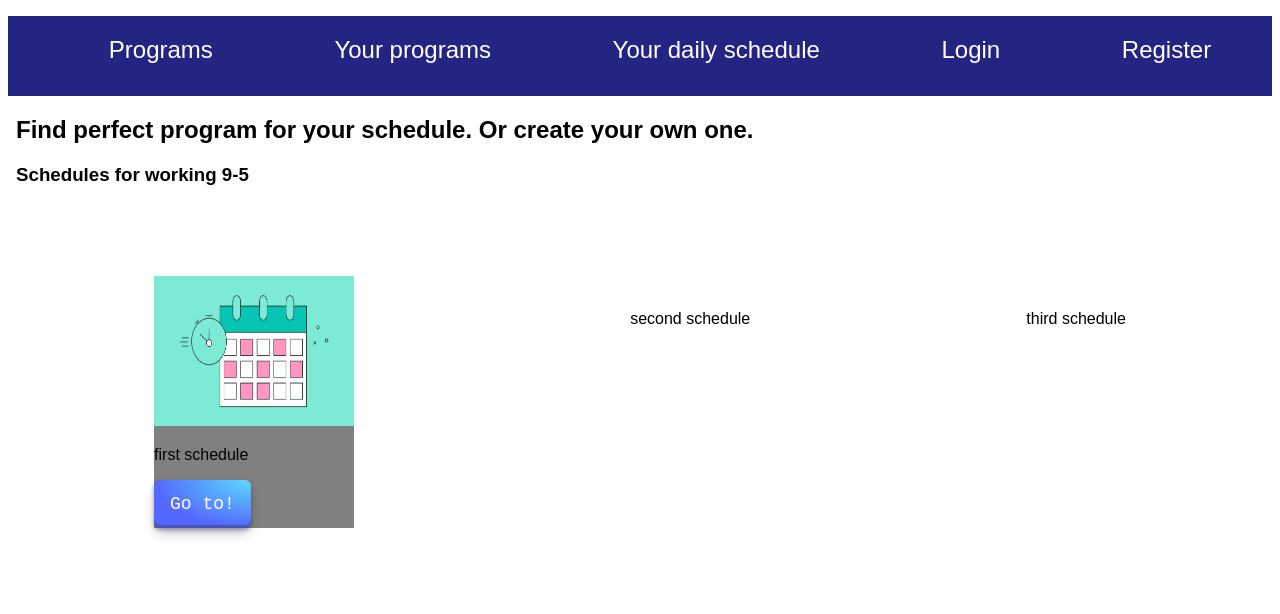
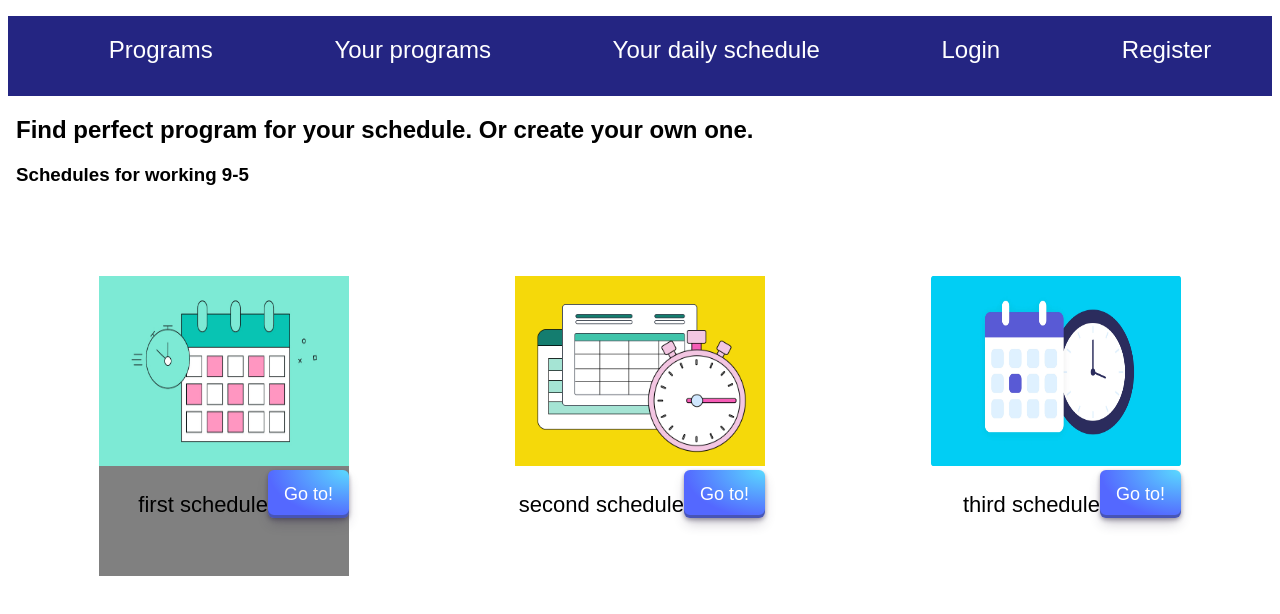
Before and after one commit to NixanV/Productivity-App, a React (Create React App) app: page /programs in a window 1280 px wide. Shown: the top 614 px of the page. Built offline with nearby package versions, Linux system fonts and the light colour scheme; a web font is replaced by a local one.

Commit message:
two more divs created

```diff
--- a/src/components/programs/Programs.js
+++ b/src/components/programs/Programs.js
@@ -1,5 +1,7 @@
 import styles from "./programs.module.css";
 import image_one from "./images/How-to-schedule-TikTok-posts_Artboard-1-copy.jpg";
+import image_two from "./images/51f9d524-5bc9-487e-8ed7-11f6a405b88e_master-schedule.png";
+import image_three from "./images/Project-schedule.webp";
 
 export const Programs = () => {
     return(
@@ -17,8 +19,8 @@ export const Programs = () => {
                     <div>
                         <img className={styles["image-first-schedule"]} src={image_one}/>
                     </div>
-                    <div>
-                        <p>
+                    <div className={styles["bottom-part"]}>
+                        <p className={styles["paragraphs"]}>
                             first schedule
                         </p>
                         <button className={styles["button-go-to"]}>
@@ -28,22 +30,28 @@ export const Programs = () => {
                 </div>
                 <div className={styles["working-second-div"]}>
                     <div>
-                        <img />
+                        <img className={styles["image-first-schedule"]} src={image_two} />
                     </div>
-                    <div>
-                        <p>
+                    <div className={styles["bottom-part"]}>
+                        <p className={styles["paragraphs"]}>
                             second schedule
                         </p>
+                        <button className={styles["button-go-to"]}>
+                            Go to!
+                        </button>
                     </div>
                 </div>
                 <div className={styles["working-third-div"]}>
                     <div>
-                        <img />
+                        <img className={styles["image-first-schedule"]} src={image_three} />
                     </div>
-                    <div>
-                        <p>
+                    <div className={styles["bottom-part"]}>
+                        <p className={styles["paragraphs"]}>
                             third schedule
                         </p>
+                        <button className={styles["button-go-to"]}>
+                            Go to!
+                        </button>
                     </div>
                 </div>
             </section>
--- a/src/components/programs/programs.module.css
+++ b/src/components/programs/programs.module.css
@@ -12,11 +12,13 @@ body{
 
 .working-first-div{
     background-color: gray;
+    width: 250px;
+    height: 300px;
 }
 
 .image-first-schedule{
-    width: 200px;
-    height: 150px;
+    width: 250px;
+    height: 190px;
 }
 
 .button-go-to{
@@ -32,7 +34,6 @@ body{
   color: #fff;
   cursor: pointer;
   display: inline-flex;
-  font-family: "JetBrains Mono",monospace;
   height: 48px;
   justify-content: center;
   line-height: 1;
@@ -67,3 +68,12 @@ body{
   box-shadow: #3c4fe0 0 3px 7px inset;
   transform: translateY(2px);
 }
+
+.paragraphs{
+    font-size: 22px;
+}
+
+.bottom-part{
+    display: flex;
+    justify-content: right;
+}
```
Also changed, not shown: src/components/programs/images/51f9d524-5bc9-487e-8ed7-11f6a405b88e_master-schedule.png (added), src/components/programs/images/Project-schedule.webp (added).
